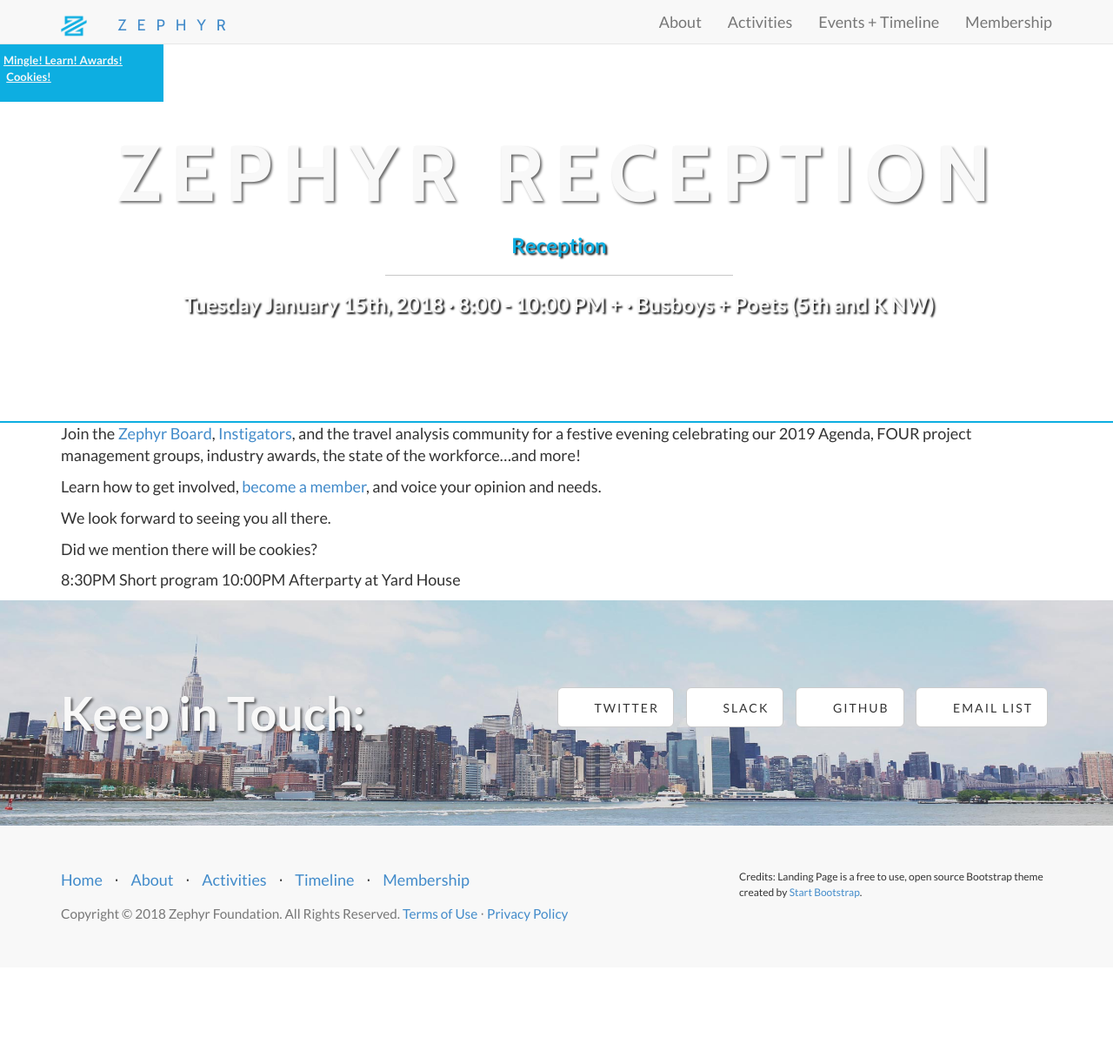
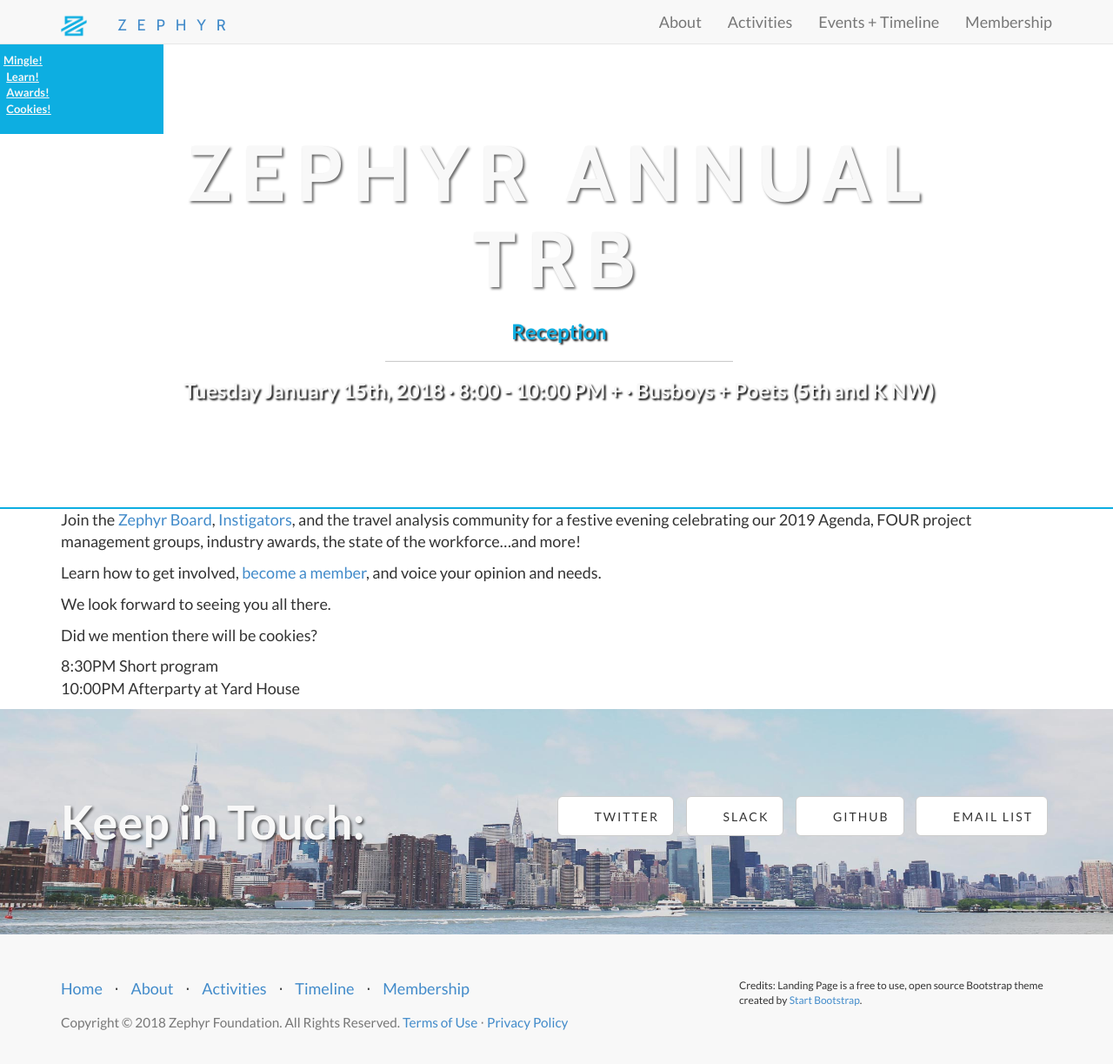
Before and after one commit to ZephyrTransport/zephyr-website, a Jekyll site: the page built from _events/2019-TRBAM.md, in a window 1280 px wide and 1237 px high. Shown: the top 1223 px of the window at 87% size. Built offline with Jekyll 4.4.1, drawn with Linux system fonts in a browser that asks for light colours; nearby versions of some CDN libraries.

Commit message:
fix links

```diff
--- a/_events/2019-TRBAM.md
+++ b/_events/2019-TRBAM.md
@@ -2,12 +2,12 @@
 layout: event
 img:
 category: TRB
-title: Zephyr Reception
+title: Zephyr Annual TRB
 type: Reception
 day: Tuesday January 15th, 2018
 time: 8:00 - 10:00 PM +
 place: Busboys + Poets (5th and K NW)
-additional-msg: <b><u>Mingle! Learn! Awards! Cookies!</b></u><br>
+additional-msg: <b><u>Mingle!<br> Learn!<br> Awards!<br> Cookies!</b></u><br>
 ---
 
 Join the [Zephyr Board](/leadership), [Instigators](/leadership), and the travel analysis community for a festive evening celebrating our 2019 Agenda, FOUR project management groups, industry awards, the state of the workforce...and more!
--- a/_includes/header.html
+++ b/_includes/header.html
@@ -51,7 +51,7 @@
             <h4>Announcements</h4>
             		 <p>
                             <i class="fa fa-angle-right" style="color:#{{ site.highlight-text }}"  aria-hidden="true"></i>
-                            <a href="{{ site.baseurl }}/events/2019-TRBAM.html" style="color:#{{ site.highlight-text }}">Join Zephyr at the 2019 TRB Annual Meeting</a>
+                            <a href="{{ site.baseurl }}/events/2019-TRBAM" style="color:#{{ site.highlight-text }}">Join Zephyr at the 2019 TRB Annual Meeting</a>
                       </p>
                       <p>
                             <i class="fa fa-angle-right" style="color:#{{ site.highlight-text }}"  aria-hidden="true"></i>
@@ -59,7 +59,7 @@
                       </p>
 					  <p>
                             <i class="fa fa-angle-right" style="color:#{{ site.highlight-text }}"  aria-hidden="true"></i>
-                            <a href="{{ site.baseurl }}/awards.html" style="color:#{{ site.highlight-text }}">Seeking award nominations thru Dec 30 2018</a>
+                            <a href="{{ site.baseurl }}/awards" style="color:#{{ site.highlight-text }}">Seeking award nominations thru Dec 30 2018</a>
                       </p>
 					</div>
 				</div>
```
Also changed, not shown: awards.md (+3 -3 lines), index.html (+7 -3 lines).
